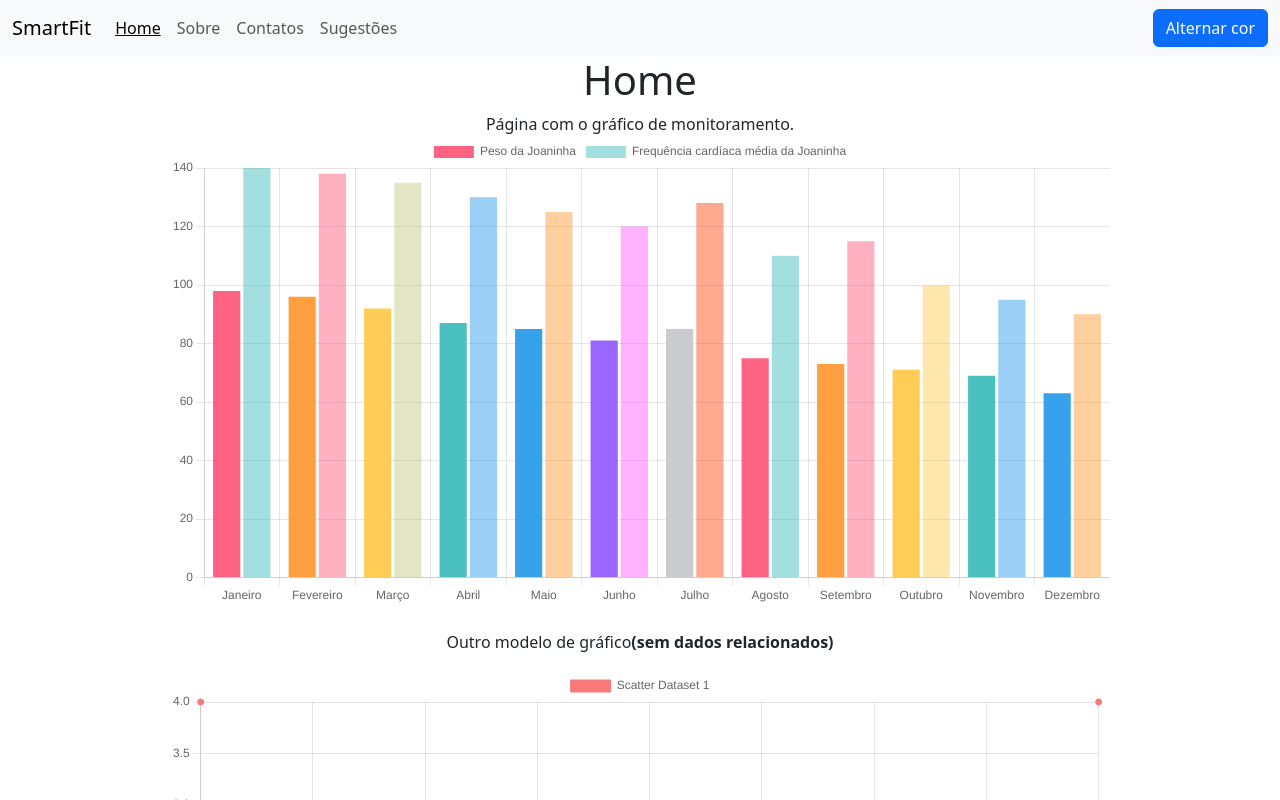
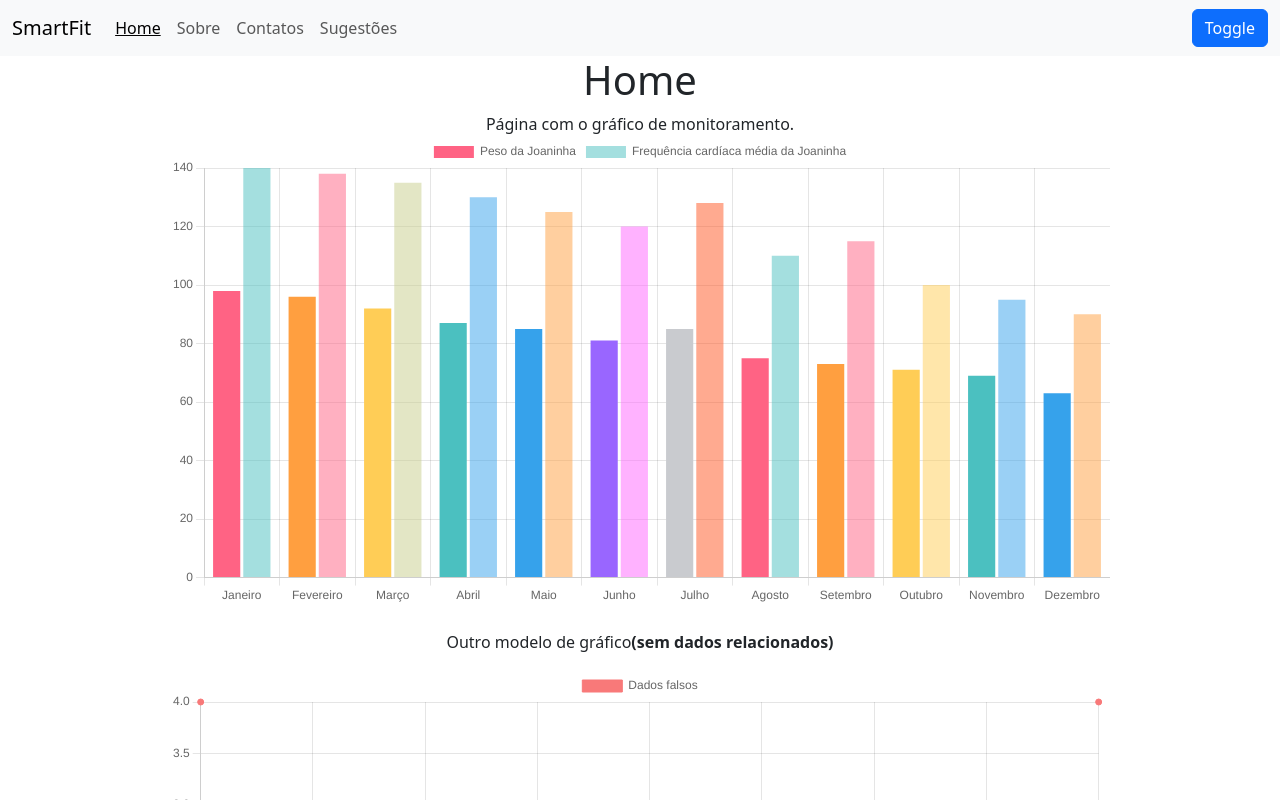
Before and after one commit to viniciusteske/my-vue-app, a Vue app: page / in a window 1280 px wide. Shown: the top 800 px of the page. Built offline with nearby package versions, Linux system fonts and the light colour scheme.

Commit message:
retoques

```diff
--- a/public/pages.json
+++ b/public/pages.json
@@ -6,7 +6,7 @@
 {
     "link": {"text": "Sobre", "url": "about.html"},
     "pageTitle": "Sobre o sistema",
-    "content": "O sistema desenvolvido fornece monitoramento em tempo real dos usuários para prevenção e prestação de socorro."
+    "content": "O sistema desenvolvido fornece monitoramento em tempo real do batimento cardíaco dos usuários para prevenção de acidentes e prestação de socorro."
 },
 {
     "link": {"text": "Contatos", "url": "contact.html"},
--- a/src/App.vue
+++ b/src/App.vue
@@ -21,7 +21,7 @@
             />
         </div>
         <br>
-        <p class="centralize">Outro modelo de gráfico<strong>(sem dados relacionados)</strong></p>
+        <p v-if="activePage == 0" class="centralize">Outro modelo de gráfico<strong>(sem dados relacionados)</strong></p>
 
         <div class="charts-container">
             <ScatterChart
--- a/src/components/NavBar.vue
+++ b/src/components/NavBar.vue
@@ -18,7 +18,7 @@
             <button
                 class="btn btn-primary"
                 @click.prevent="changeTheme()"
-            >Alternar cor</button>
+            >Toggle</button>
         </form>
     </div>
 </nav>
--- a/src/components/ScatterChart.vue
+++ b/src/components/ScatterChart.vue
@@ -25,7 +25,7 @@
         data: {
           datasets: [
           {
-            label: 'Scatter Dataset 1',
+            label: 'Dados falsos',
             fill: false,
             borderColor: '#f87979',
             backgroundColor: '#f87979',
```
Also changed, not shown: 1 other file (tests, documents, lock files or other folders).
